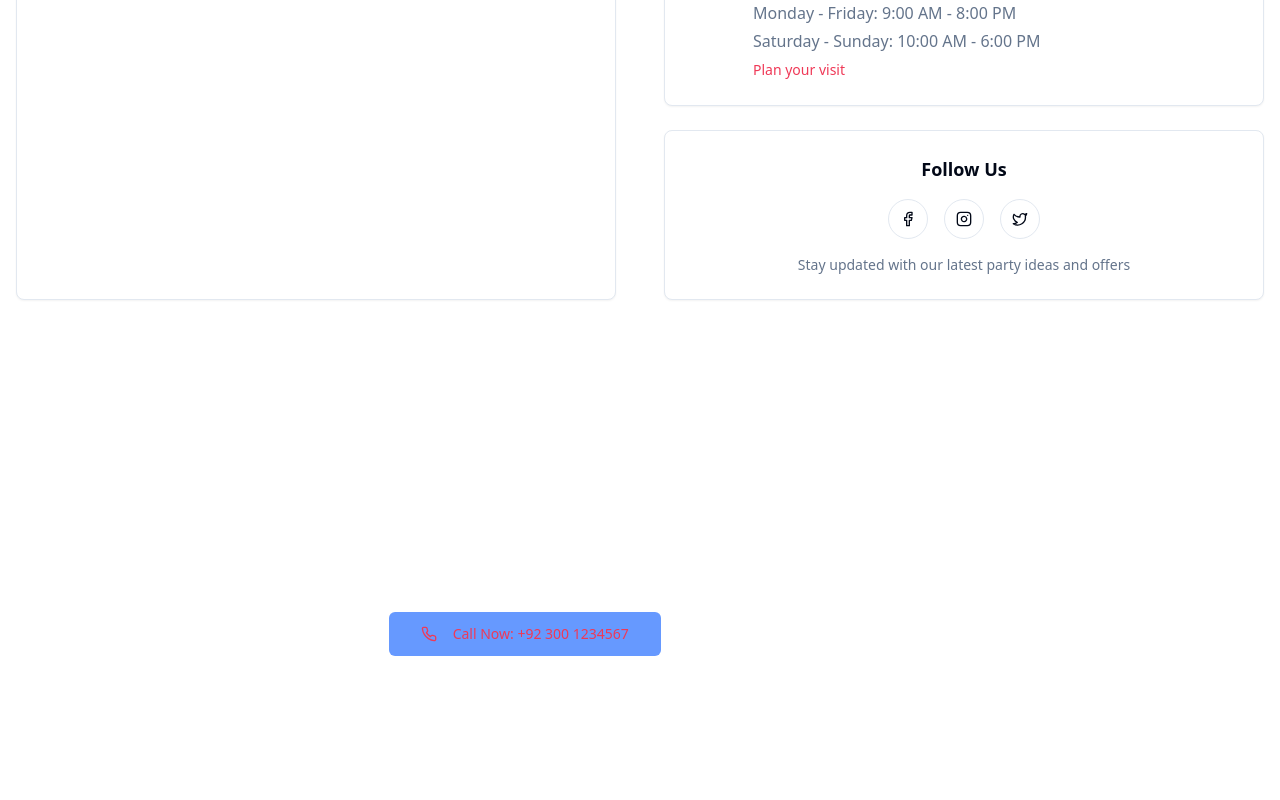
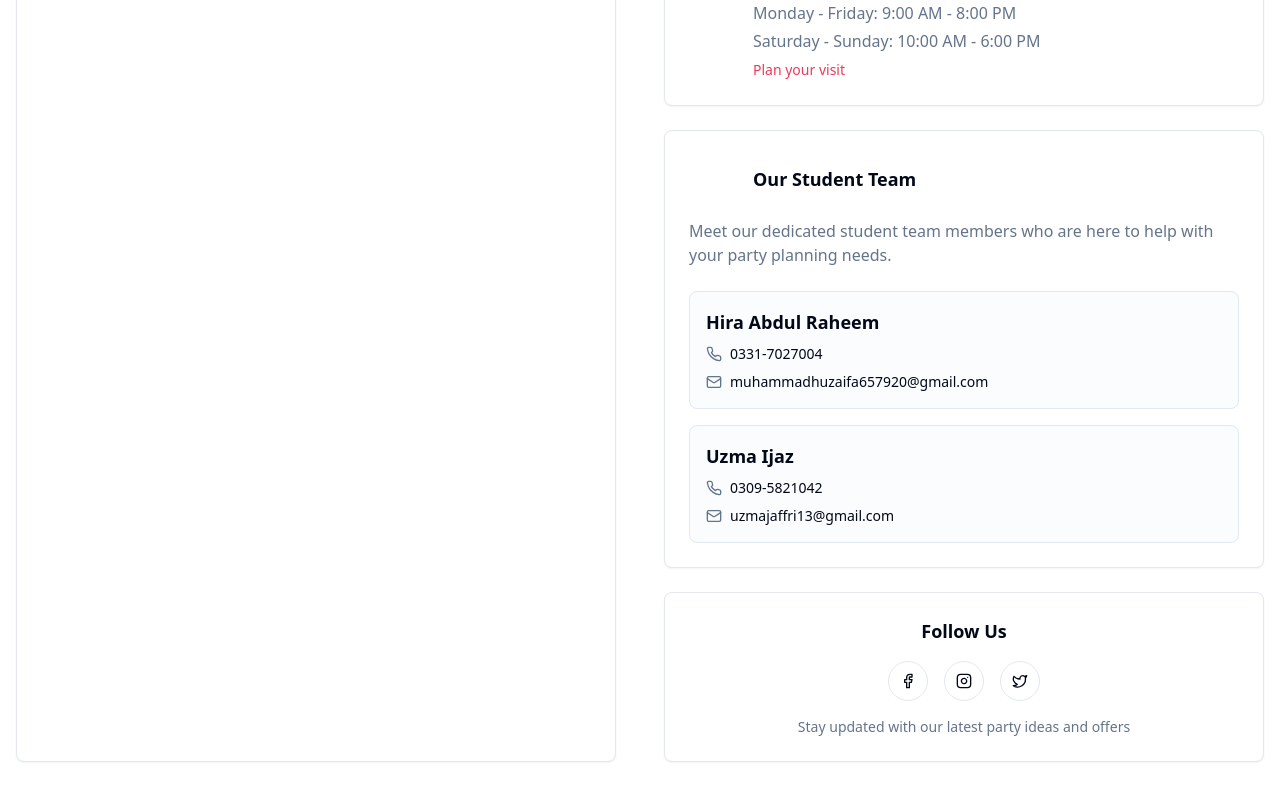
Before and after one commit to NishafShah/bash-manager-suite, a React (Vite) app: page /contact in a window 1280 px wide. Shown: the part 1079-1879 px from the top of the page. Before the commit the page ends 1831 px from the top, so only its background shows below. Built offline with nearby package versions, Linux system fonts and the light colour scheme.

Commit message:
Add contact page details

```diff
--- a/src/pages/Contact.tsx
+++ b/src/pages/Contact.tsx
@@ -255,6 +255,49 @@ const Contact = () => {
               );
             })}
 
+            {/* Student Team Section */}
+            <Card className="p-6">
+              <div className="flex items-center mb-4">
+                <div className="w-12 h-12 rounded-full bg-gradient-primary flex items-center justify-center flex-shrink-0">
+                  <PartyPopper className="h-6 w-6 text-white" />
+                </div>
+                <h3 className="text-lg font-semibold ml-4">Our Student Team</h3>
+              </div>
+              <p className="text-muted-foreground mb-6">Meet our dedicated student team members who are here to help with your party planning needs.</p>
+
+              <div className="space-y-4">
+                {/* Student 1 */}
+                <div className="border rounded-lg p-4 bg-muted/30">
+                  <h4 className="font-semibold text-lg mb-2">Hira Abdul Raheem</h4>
+                  <div className="space-y-2">
+                    <div className="flex items-center space-x-2">
+                      <Phone className="h-4 w-4 text-muted-foreground" />
+                      <span className="text-sm">0331-7027004</span>
+                    </div>
+                    <div className="flex items-center space-x-2">
+                      <Mail className="h-4 w-4 text-muted-foreground" />
+                      <span className="text-sm">muhammadhuzaifa657920@gmail.com</span>
+                    </div>
+                  </div>
+                </div>
+
+                {/* Student 2 */}
+                <div className="border rounded-lg p-4 bg-muted/30">
+                  <h4 className="font-semibold text-lg mb-2">Uzma Ijaz</h4>
+                  <div className="space-y-2">
+                    <div className="flex items-center space-x-2">
+                      <Phone className="h-4 w-4 text-muted-foreground" />
+                      <span className="text-sm">0309-5821042</span>
+                    </div>
+                    <div className="flex items-center space-x-2">
+                      <Mail className="h-4 w-4 text-muted-foreground" />
+                      <span className="text-sm">uzmajaffri13@gmail.com</span>
+                    </div>
+                  </div>
+                </div>
+              </div>
+            </Card>
+
             {/* Social Media */}
             <Card className="p-6 text-center">
               <h3 className="text-lg font-semibold mb-4">Follow Us</h3>
```
